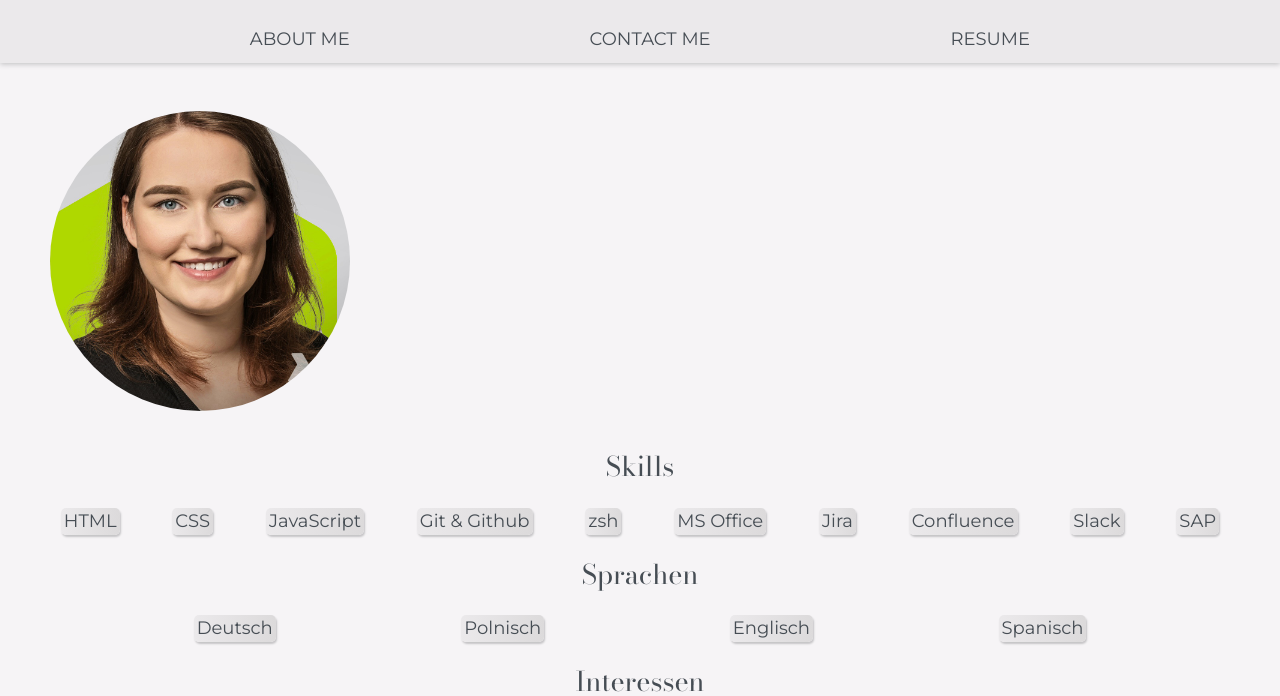
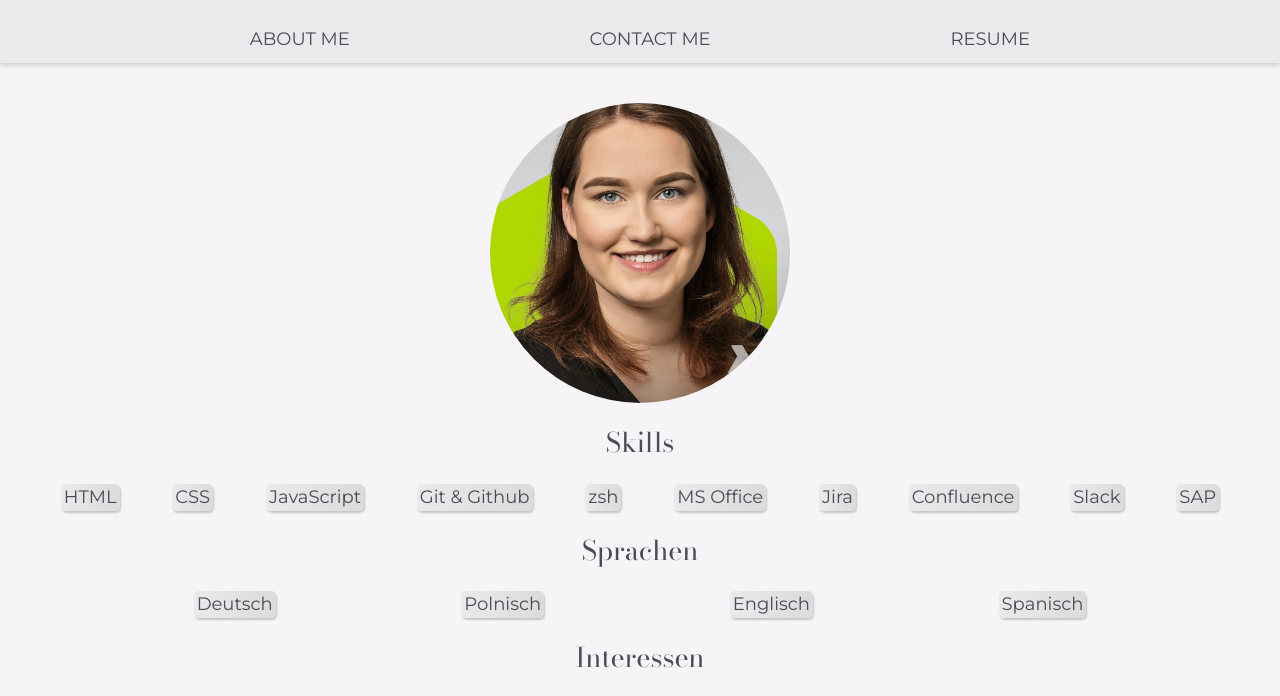
Before and after one commit to VictoriaWika/personal-website, a plain HTML site: page src/index.html in a window 1280 px wide. Shown: the part 86-782 px from the top of the page. Drawn offline with nearby package versions, Linux system fonts and the light colour scheme.

Commit message:
Update centered image

```diff
--- a/src/index.html
+++ b/src/index.html
@@ -29,7 +29,7 @@
       </nav>
     </header>
     <main>
-      <figure>
+      <section class="profile">
         <img
           class="profile-picture"
           src="images/Foto.JPG"
@@ -37,7 +37,7 @@
           width="300"
           height="300"
         />
-      </figure>
+      </section>
 
       <section>
         <h2>Skills</h2>
--- a/src/styles/index.css
+++ b/src/styles/index.css
@@ -1,3 +1,13 @@
+/*:root {
+    #F6F4F6
+    #EBE9EB
+    #DCDADB
+    #C5C4C6
+    #828085
+    #353336
+    #464d54
+}*/
+
 body {
   box-sizing: border-box;
   font-family: Montserrat, sans-serif;
@@ -54,15 +64,22 @@ a {
   padding: 5px;
 }
 
-.main-nav a:hover {
+/*.main-nav a:hover {
   background-color: #464d54;
   color: #f6f4f6;
   padding: 5px;
+}*/
+
+.profile {
+  margin-top: 40px;
+  margin-bottom: 20px;
 }
 
 .profile-picture {
-  margin: 30px auto 10px;
   border-radius: 50%;
+  display: block;
+  margin-left: auto;
+  margin-right: auto;
 }
 
 .skills {
```
Also changed, not shown: 1 other file.
